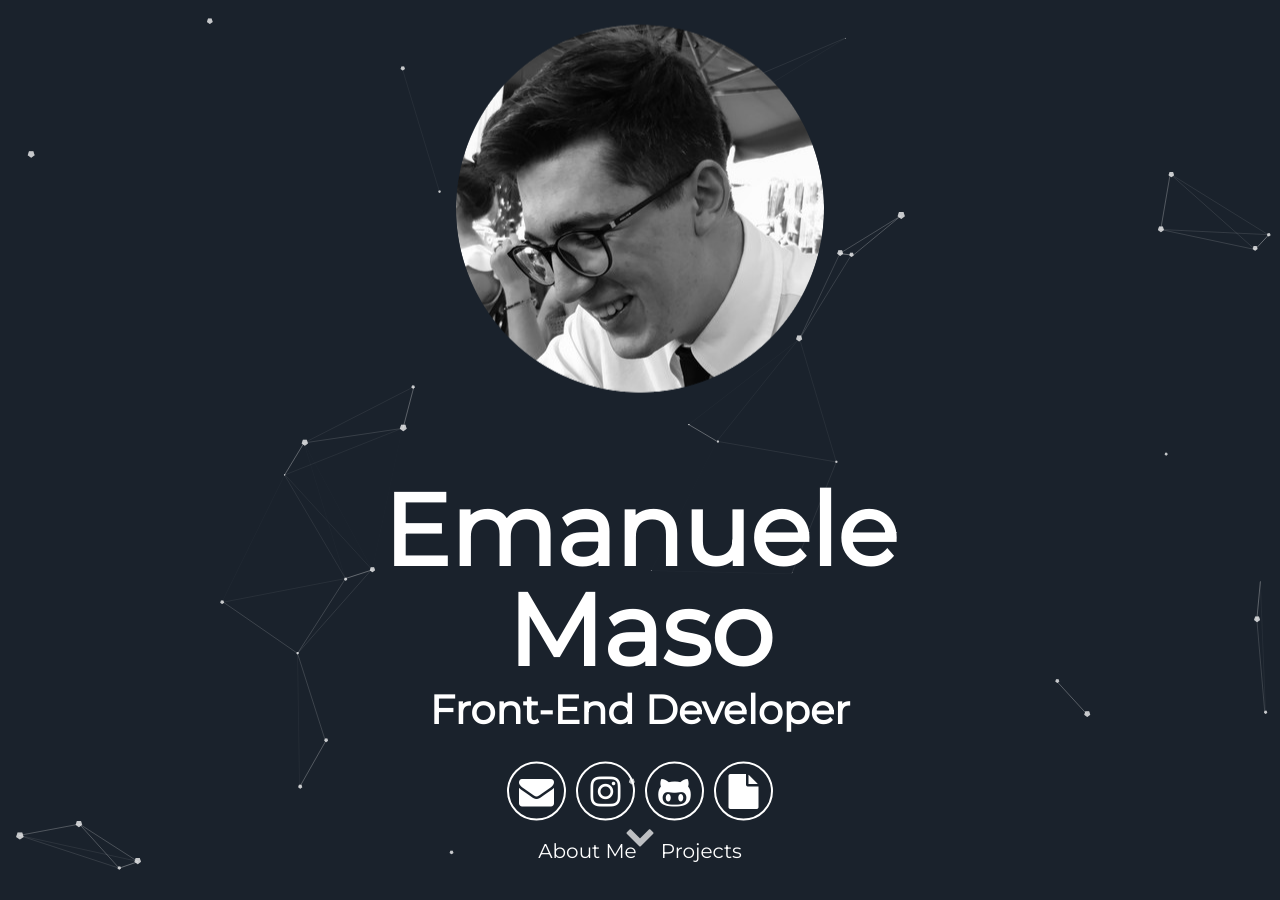
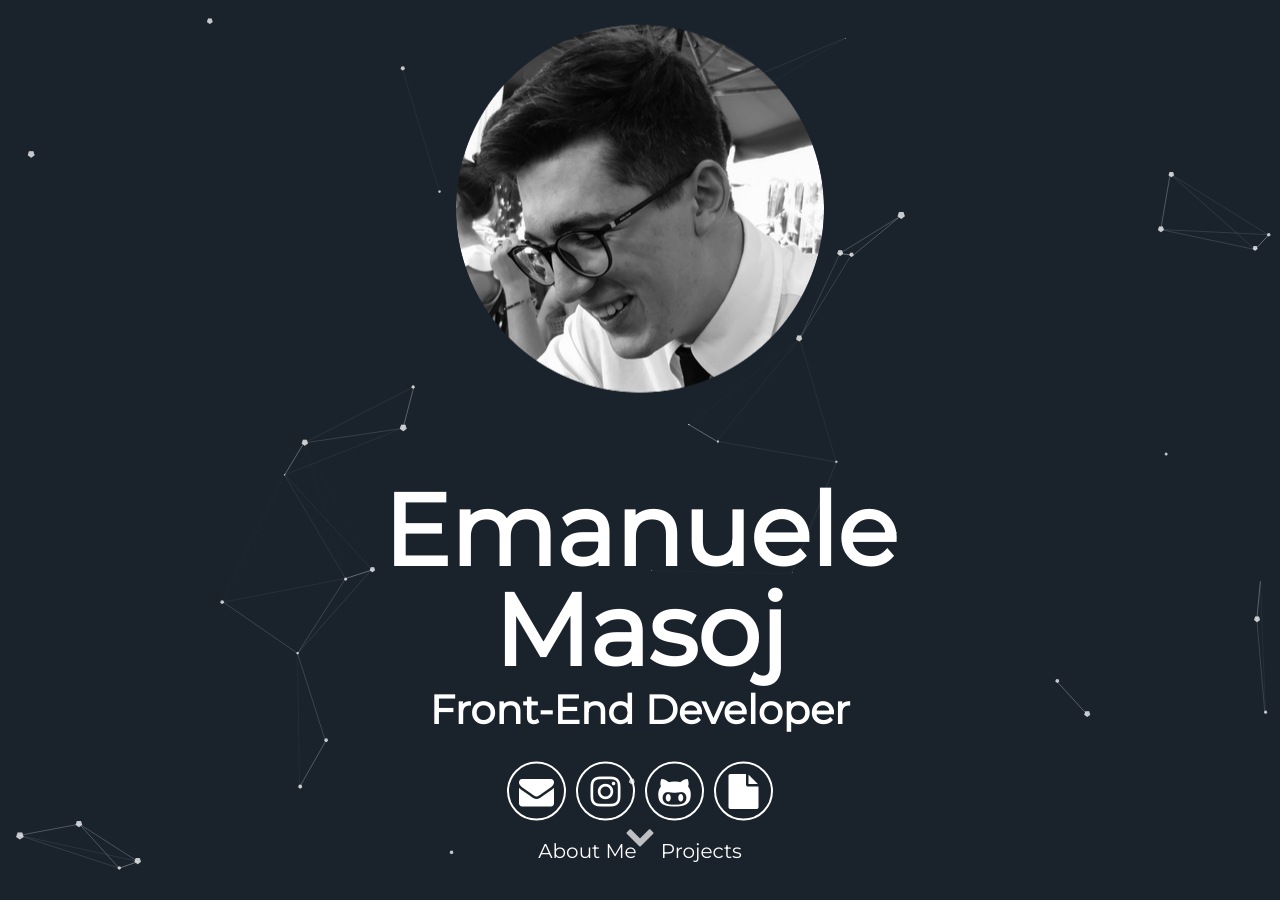
Before and after one commit to ClarkStoro/clarkstoro.github.io, a Jekyll site: the page built from index.html, in a window 1280 px wide and 900 px high. Built offline with Jekyll 4.4.1, drawn with Linux system fonts in a browser that asks for light colours.

Commit message:
Update header.html

```diff
--- a/_includes/header.html
+++ b/_includes/header.html
@@ -6,7 +6,7 @@
       </div>
 
       <h1>
-        <span class="site-title">{{site.username}}</span>
+        <span class="site-title">{{site.username}}j</span>
         <span class="site-description">{{site.user_title}}</span>
       </h1>
       <div class="header-icons">
```
